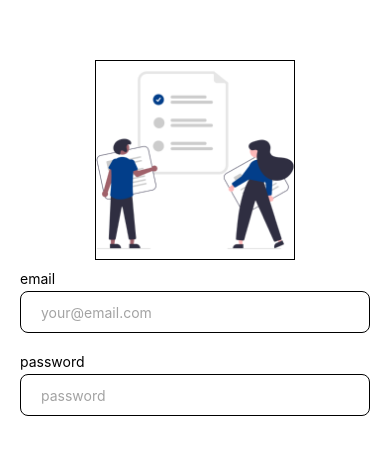
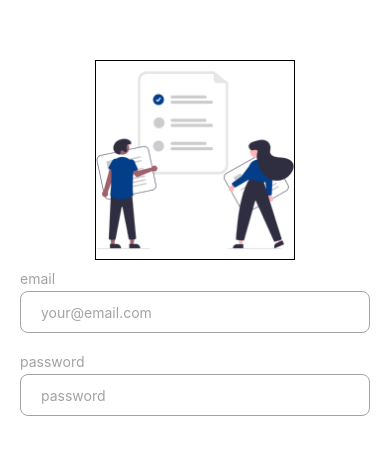
Before and after one commit to limseohyeon/rn-todo, a React Native app: screen / in a window 390 px wide. Shown: the part 179-634 px from the top of the page. Built offline with nearby package versions, Linux system fonts and the light colour scheme.

Commit message:
상태변수와 스타일

```diff
--- a/src/App.js
+++ b/src/App.js
@@ -2,6 +2,7 @@ import { StatusBar } from 'expo-status-bar';
 import { StyleSheet, Text, View } from 'react-native';
 import SignInScreen from './screens/SignInScreen';
 import TestAvoid from './screens/TestAvoid';
+import { WHITE } from './color';
 
 const App = () => {
   return (
@@ -15,7 +16,7 @@ const App = () => {
 const styles = StyleSheet.create({
   container: {
     flex: 1,
-    backgroundColor: '#fff',
+    backgroundColor: WHITE,
   },
 });
 
--- /dev/null
+++ b/src/color.js
@@ -0,0 +1,10 @@
+export const WHITE = '#ffffff';
+export const BLACK = '#000000';
+
+export const PRIMARY = {
+  DEFAULT: '#2563eb',
+};
+
+export const GRAY = {
+  DEFAULT: '#a3a3a3',
+};
--- a/src/components/input.js
+++ b/src/components/input.js
@@ -1,5 +1,7 @@
 import { TextInput, View, StyleSheet, Text } from 'react-native';
 import PropTypes from 'prop-types';
+import { BLACK, GRAY, PRIMARY } from '../color';
+import { useState } from 'react';
 
 export const keyboardTypes = {
   DEFAULT: 'default',
@@ -10,30 +12,38 @@ export const ReturnKeyTypes = {
   NEXT: 'next',
 };
 
-const Input = ({
-  title,
-  placeholder,
-  //keyboardType,
-  //returnKeyType,
-  //secureTextEnrty,
-  ...props
-}) => {
+const Input = ({ title, placeholder, value, onChangeText, ...props }) => {
+  const [isFocused, setInputFocused] = useState(false);
+
   return (
     <View style={styles.container}>
-      <Text style={styles.title}>{title}</Text>
+      <Text
+        style={[
+          styles.title, //default
+          value && styles.hasValuetitle, // value
+          isFocused && styles.focusedTitle, // value + focus
+        ]}
+      >
+        {title}
+      </Text>
 
       <TextInput
         {...props}
-        style={styles.input}
+        value={value}
+        onChangeText={onChangeText}
+        style={[
+          styles.input,
+          value && styles.hasValueInput,
+          isFocused && styles.focusedInput,
+        ]}
         placeholder={placeholder ?? title}
-        placeholderTextColor={'#a3a3a3'}
+        placeholderTextColor={GRAY.DEFAULT}
         autoCapitalize="none"
         autoCorrect={false}
         textContentType={'none'}
         keyboardAppearance="light"
-        //keyboardType={keyboardType}
-        //returnKeyType={returnKeyType}
-        //secureTextEntry={secureTextEnrty}
+        onBlur={() => setInputFocused(false)}
+        onFocus={() => setInputFocused(true)}
       />
     </View>
   );
@@ -45,6 +55,7 @@ Input.defaultProps = {
 Input.propTypes = {
   title: PropTypes.string,
   placeholder: PropTypes.string,
+  value: PropTypes.string,
   keyboardType: PropTypes.oneOf(Object.values(keyboardTypes)),
   returnKeyType: PropTypes.oneOf(Object.values(ReturnKeyTypes)),
   secureTextEnrty: PropTypes.bool,
@@ -54,12 +65,30 @@ const styles = StyleSheet.create({
   container: { width: '100%', paddingHorizontal: 20, marginVertical: 10 },
   title: {
     marginBottom: 4,
+    color: GRAY.DEFAULT,
+  },
+  focusedTitle: {
+    fontWeight: 600,
+    color: PRIMARY.DEFAULT,
+  },
+  focusedInput: {
+    borderWidth: 2,
+    borderColor: PRIMARY.DEFAULT,
+    color: PRIMARY.DEFAULT,
+  },
+  hasValuetitle: {
+    color: BLACK,
   },
   input: {
     borderWidth: 1,
     paddingHorizontal: 20,
     borderRadius: 8,
+    borderColor: GRAY.DEFAULT,
     height: 42,
+  },
+  hasValueInput: {
+    borderColor: BLACK,
+    color: BLACK,
   },
 });
 
--- a/src/screens/SignInScreen.js
+++ b/src/screens/SignInScreen.js
@@ -10,8 +10,11 @@ import {
 } from 'react-native';
 import Input, { ReturnKeyTypes, keyboardTypes } from '../components/input';
 import SafeInputView from '../components/SafeInputView';
+import { useState } from 'react';
 
 const SignInScreen = () => {
+  const [email, setEmail] = useState('');
+  const [password, setPassword] = useState('');
   return (
     <SafeInputView>
       <View style={styles.container}>
@@ -22,12 +25,20 @@ const SignInScreen = () => {
         />
 
         <Input
+          value={email}
+          onChangeText={(text) => setEmail(text.trim())}
           title={'email'}
           placeholder={'your@email.com'}
           keyboardType={keyboardTypes.EMAIL}
           returnKeyType={ReturnKeyTypes.NEXT}
         />
-        <Input title={'password'} secureTextEnrty={true} />
+        <Input
+          value={password}
+          onChangeText={(text) => setPassword(text.trim())}
+          title={'password'}
+          secureTextEnrty
+          placeholderTextColor={'red'}
+        />
       </View>
     </SafeInputView>
   );
```
